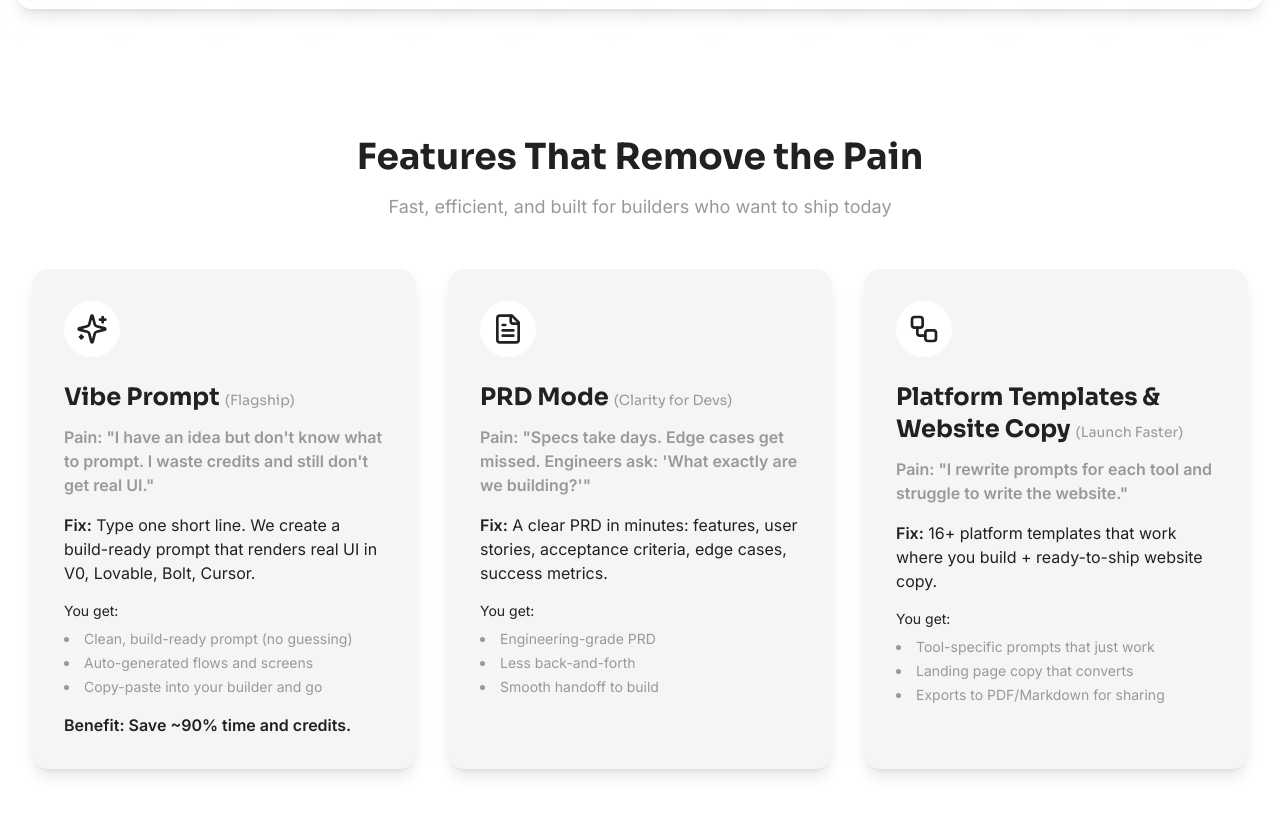
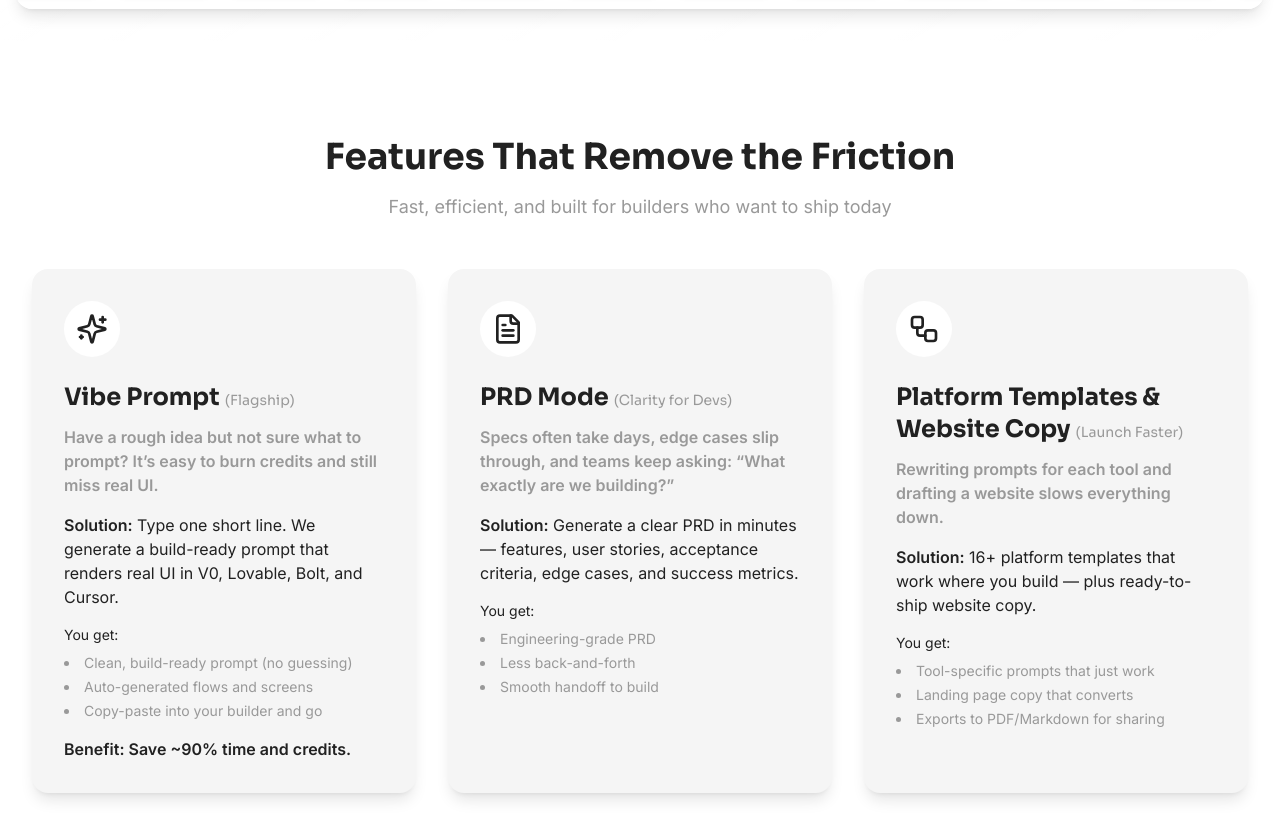
Before and after one commit to manojkanur/MyPRDmaker_Landing, a Next.js app: page / in a window 1280 px wide. Shown: the part 759-1573 px from the top of the page. Built offline with nearby package versions, Linux system fonts and the light colour scheme.

Commit message:
Update features-pain.tsx

```diff
--- a/components/features-pain.tsx
+++ b/components/features-pain.tsx
@@ -103,7 +103,7 @@ export function FeaturesPain() {
           className="text-3xl md:text-4xl font-sora font-bold mb-4 text-center text-soft-black"
           variants={itemVariants}
         >
-          Features That Remove the Pain
+          Features That Remove the Friction
         </motion.h2>
         <motion.p className="text-lg text-medium-gray mb-12 text-center max-w-3xl mx-auto" variants={itemVariants}>
           Fast, efficient, and built for builders who want to ship today
@@ -122,11 +122,11 @@ export function FeaturesPain() {
               Vibe Prompt <span className="text-sm font-normal text-medium-gray">(Flagship)</span>
             </h3>
             <p className="text-medium-gray mb-4 font-semibold">
-              Pain: "I have an idea but don't know what to prompt. I waste credits and still don't get real UI."
+              Have a rough idea but not sure what to prompt? It’s easy to burn credits and still miss real UI.
             </p>
             <p className="text-soft-black mb-4">
-              <span className="font-semibold">Fix:</span> Type one short line. We create a build-ready prompt that
-              renders real UI in V0, Lovable, Bolt, Cursor.
+              <span className="font-semibold">Solution:</span> Type one short line. We generate a build-ready prompt that
+              renders real UI in V0, Lovable, Bolt, and Cursor.
             </p>
             <div className="mb-4 space-y-2 text-sm">
               <p className="text-soft-black">You get:</p>
@@ -151,11 +151,11 @@ export function FeaturesPain() {
               PRD Mode <span className="text-sm font-normal text-medium-gray">(Clarity for Devs)</span>
             </h3>
             <p className="text-medium-gray mb-4 font-semibold">
-              Pain: "Specs take days. Edge cases get missed. Engineers ask: 'What exactly are we building?'"
+              Specs often take days, edge cases slip through, and teams keep asking: “What exactly are we building?”
             </p>
             <p className="text-soft-black mb-4">
-              <span className="font-semibold">Fix:</span> A clear PRD in minutes: features, user stories, acceptance
-              criteria, edge cases, success metrics.
+              <span className="font-semibold">Solution:</span> Generate a clear PRD in minutes — features, user stories,
+              acceptance criteria, edge cases, and success metrics.
             </p>
             <div className="mb-4 space-y-2 text-sm">
               <p className="text-soft-black">You get:</p>
@@ -180,10 +180,10 @@ export function FeaturesPain() {
               <span className="text-sm font-normal text-medium-gray">(Launch Faster)</span>
             </h3>
             <p className="text-medium-gray mb-4 font-semibold">
-              Pain: "I rewrite prompts for each tool and struggle to write the website."
+              Rewriting prompts for each tool and drafting a website slows everything down.
             </p>
             <p className="text-soft-black mb-4">
-              <span className="font-semibold">Fix:</span> 16+ platform templates that work where you build +
+              <span className="font-semibold">Solution:</span> 16+ platform templates that work where you build — plus
               ready-to-ship website copy.
             </p>
             <div className="mb-4 space-y-2 text-sm">
```
